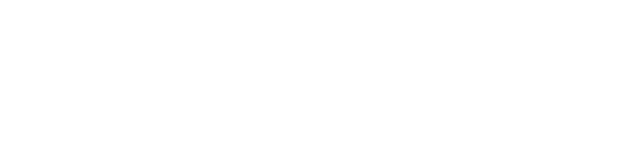
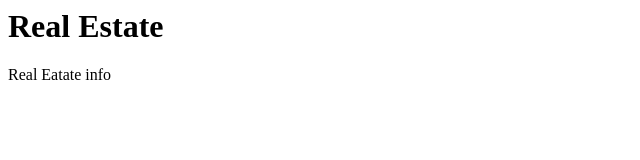
Before and after one commit to justinjcheevers/CheeversGroup, a plain HTML site: page RealEstate.html in a window 1280 px wide. Shown: the whole page, without its empty margins (0-640 px from the left). Drawn offline with Linux system fonts and the light colour scheme.

Commit message:
Update RealEstate.html

```diff
--- a/RealEstate.html
+++ b/RealEstate.html
@@ -1 +1,10 @@
 <!-- RealEstate-->
+<html>
+  <head>
+
+  </head>
+  <body>
+    <h1>Real Estate</h1>
+    <p> Real Eatate info </p>
+  </body>
+</html>
```
